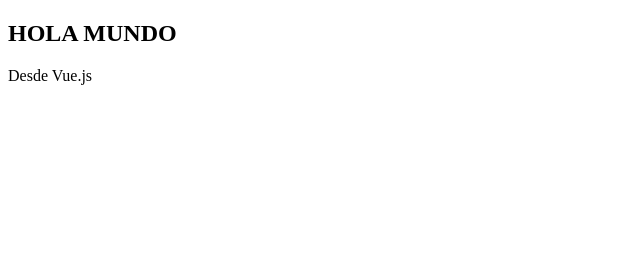
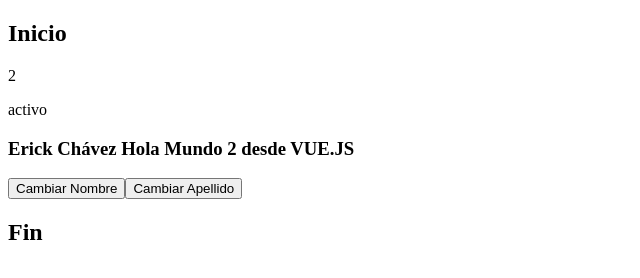
Before and after one commit to ErickSebas18/pw_u2_p4_ec, a plain HTML site: page index.html in a window 1280 px wide. Shown: the whole page, without its empty margins (0-640 px from the left). Drawn offline with nearby package versions, Linux system fonts and the light colour scheme.

Commit message:
Taller14

```diff
--- a/index.html
+++ b/index.html
@@ -6,17 +6,30 @@
     <meta http-equiv="X-UA-Compatible" content="IE=edge">
     <meta name="viewport" content="width=device-width, initial-scale=1.0">
     <title>Hola Mundo</title>
+
+
 </head>
 
 <body>
     <header></header>
     <nav></nav>
     <section>
+        <h1>Inicio</h1>
 
-        <div id="app"></div>
-        <script src="https://unpkg.com/vue@3/dist/vue.global.js"></script>
-        <script src="./js/app.js"></script>
+        <div id="app">
+            <!--Sentencia javascript dentro de Vue-->
+            <p>{{1+1}}</p>
+            <p>{{true ? 'activo' : 'inactivo'}}</p>
+            <h3>{{nombre + " "+ apellido + " " + mensaje}}</h3>
+            <button v-on:click="cambiarNombre()">Cambiar Nombre</button>
+            <button v-on:click="cambiarApellido()">Cambiar Apellido</button>
+        </div>
+
+        <h1>Fin</h1>
+
     </section>
+    <script src="https://unpkg.com/vue@3/dist/vue.global.js"></script>
+    <script src="./js/app.js"></script>
     <footer></footer>
 </body>
 
--- a/js/app.js
+++ b/js/app.js
@@ -1,18 +1,37 @@
-console.log("Componente Vue")
-console.log(Vue)
+console.log("Componente Vue");
+console.log(Vue);
 
 const app = Vue.createApp({
+  //Opcion API
+  //opcion1,
+  //opcion2,
+  //opcion3
 
-    //Opcion API
-    //opcion1,
-    //opcion2,
-    //opcion3
+  /*template: `
+    <h1>HOLA MUNDO </h1>
+    <p> Desde Vue.js </p>`*/
 
-    template: `
-    <h1>HOLA MUNDO </h1>
-    <p> Desde Vue.js`
+  /*opcion del optionAPI que me permite declarar propiedades reactivas*/
+  /*me permiten vincular información de la vista con mi programación javascript*/
+  data() {
+    return {
+      nombre: "Erick",
+      apellido: "Chávez",
+      mensaje: "Hola Mundo 2 desde VUE.JS",
+    };
+  },
 
-})
+  methods: {
+    cambiarNombre() {
+      console.log("Boton Cambiar Nombre");
+      this.nombre = "Sebastián"
+    },
 
+    cambiarApellido() {
+      console.log("Boton Cambiar Nombre");
+      this.apellido = "García"
+    },
+  },
+});
 
-app.mount('#app')
+app.mount("#app");
--- /dev/null
+++ b/js/vFor.js
@@ -0,0 +1,5 @@
+const app = Vue.createApp({
+
+  });
+
+  app.mount("#app2");
```
Also changed, not shown: html/directivaVFor.html (added, +19 -0 lines).
